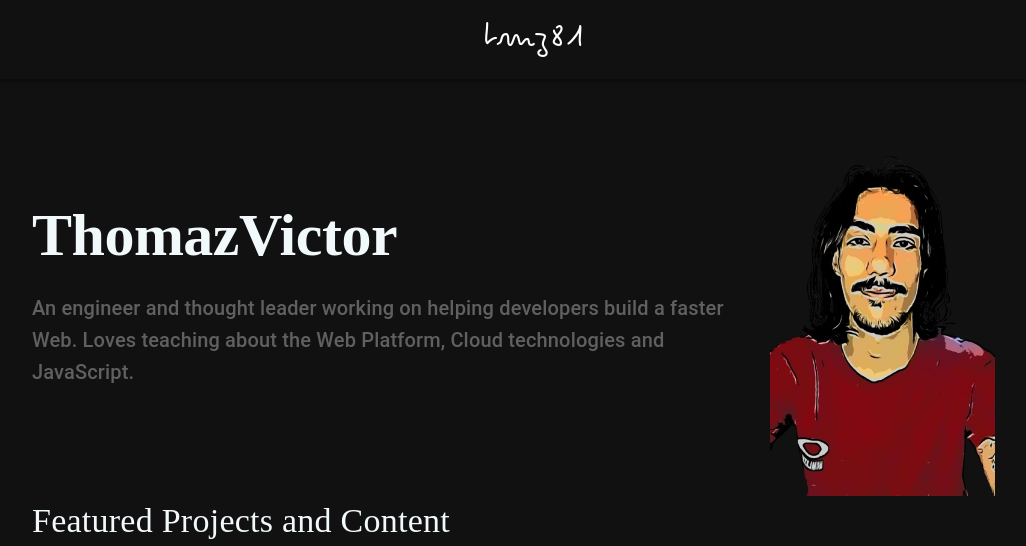
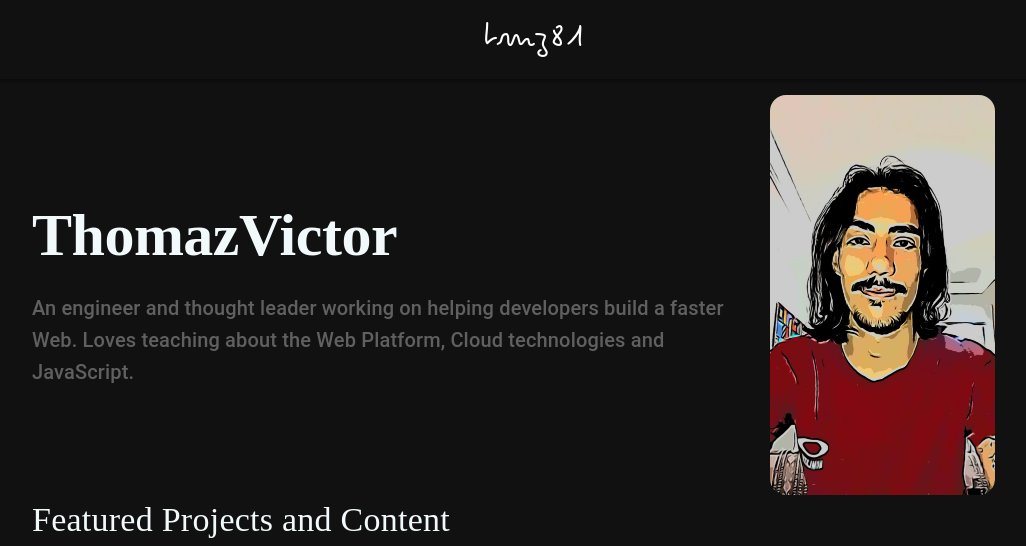
Before and after one commit to tmz81/my-web, a React (Vite) app: page / in a window 1280 px wide. Shown: the top 546 px of the page, without its empty margins (108-1134 px from the left). Built offline with nearby package versions, Linux system fonts and the light colour scheme; no server answers.

Commit message:
finished

```diff
--- a/src/MainContent.jsx
+++ b/src/MainContent.jsx
@@ -1,7 +1,7 @@
+import { useEffect, useState } from "react";
 import { Box, Typography, Link } from "@mui/material";
-import img from "./assets/tmz-comic.png";
 import axios from "axios";
-import { useEffect, useState } from "react";
+import img from "./assets/tmz-comic.jpeg";
 
 export default function MainContent() {
   const [projects, setProjects] = useState([]);
@@ -9,8 +9,6 @@ export default function MainContent() {
   useEffect(() => {
     const fetchProjects = async () => {
       const token = import.meta.env.VITE_VERCEL_TOKEN;
-      console.log("Vercel Token:", token); // Verificação do token
-
       try {
         const response = await axios.get("https://api.vercel.com/v9/projects", {
           headers: {
@@ -29,8 +27,6 @@ export default function MainContent() {
 
     fetchProjects();
   }, []);
-
-  console.log(projects)
 
   return (
     <Box sx={{ margin: "0 auto", maxWidth: 1000, padding: 2 }}>
@@ -68,7 +64,7 @@ export default function MainContent() {
           <img
             src={img}
             alt="Thomaz Victor"
-            style={{ width: "75%", maxWidth: 300 }}
+            style={{ width: "75%", maxWidth: 300, borderRadius: "16px" }}
           />
         </Box>
       </Box>
```
Also changed, not shown: src/assets/tmz-comic.jpeg (added).
